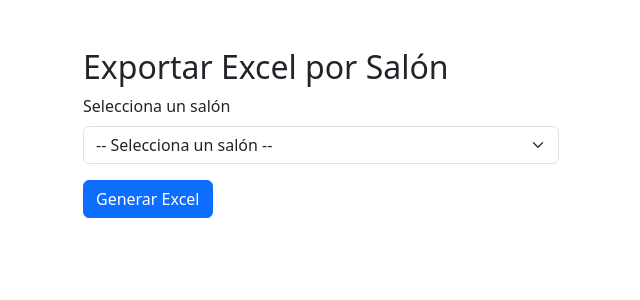
After one commit to Trinity-20/pagina-de-notas-, a FastAPI app: template app/templates/exportar_excel.html in a window 1280 px wide. The commit adds this page. Shown: the top 300 px of the page, without its empty margins (319-959 px from the left). Run offline with FastAPI, Linux system fonts and the light colour scheme; the template is opened without the code that fills it, so the values that code supplies are empty.

Commit message:
add exel

```diff
--- a/app/main.py
+++ b/app/main.py
@@ -1,8 +1,13 @@
 from fastapi import FastAPI, Request, Form
 from fastapi.responses import HTMLResponse
 from fastapi.templating import Jinja2Templates
+from fastapi.responses import StreamingResponse
+from openpyxl.styles import Border, Side
+from openpyxl.utils import get_column_letter
 from app.database import db
 from typing import List
+import io
+import pandas as pd
 
 app = FastAPI()
 
@@ -213,3 +218,92 @@
         "salon": alumno["salon"],
         "modo_edicion": True
     })
+
+@app.get("/exportar_excel", response_class=HTMLResponse)
+async def mostrar_formulario_exportacion(request: Request):
+    salones = db.students.distinct("salon")  # Sin await
+    return templates.TemplateResponse("exportar_excel.html", {
+        "request": request,
+        "salones": salones
+    })
+
+
+@app.get("/exportar_excel_salon")
+async def exportar_excel_salon(salon: str):
+    if not salon:
+        return {"error": "Debes especificar un salón con el parámetro ?salon=SALON"}
+
+    alumnos = list(db.students.find({"salon": salon}))
+    if not alumnos:
+        return {"error": f"No se encontraron alumnas en el salón {salon}"}
+
+    # Normalizar cursos únicos para evitar duplicados por diferencias en mayúsculas/minúsculas o espacios
+    cursos_unicos = set()
+    for alumno in alumnos:
+        for grade in alumno.get("grades", []):
+            curso_normalizado = grade["subject"].strip().lower()
+            cursos_unicos.add(curso_normalizado)
+    cursos_unicos = sorted(cursos_unicos)
+
+    data = []
+    for alumno in alumnos:
+        fila = {"Apellidos y Nombres": alumno.get("name", "").strip().title()}
+        # Inicializar cursos en blanco
+        for curso in cursos_unicos:
+            fila[curso] = ""
+        # Llenar notas con cursos normalizados
+        for grade in alumno.get("grades", []):
+            curso_norm = grade["subject"].strip().lower()
+            fila[curso_norm] = grade["score"]
+        data.append(fila)
+
+    # Crear DataFrame con columnas en orden: nombre + cursos capitalizados
+    columnas = ["Apellidos y Nombres"] + list(cursos_unicos)
+    df = pd.DataFrame(data, columns=columnas)
+
+    stream = io.BytesIO()
+    with pd.ExcelWriter(stream, engine='openpyxl') as writer:
+        df.to_excel(writer, index=False, sheet_name="Alumnas")
+
+        wb = writer.book
+        ws = wb["Alumnas"]
+
+        thin_border = Border(
+            left=Side(style='thin'),
+            right=Side(style='thin'),
+            top=Side(style='thin'),
+            bottom=Side(style='thin')
+        )
+
+        max_row = ws.max_row
+        max_col = ws.max_column
+
+        # Aplicar bordes a todas las celdas con datos
+        for row in range(1, max_row + 1):
+            for col in range(1, max_col + 1):
+                cell = ws.cell(row=row, column=col)
+                cell.border = thin_border
+
+        # Opcional: Ajustar ancho de columnas automáticamente
+        for col in range(1, max_col + 1):
+            max_length = 0
+            column_letter = get_column_letter(col)
+            for row in range(1, max_row + 1):
+                cell = ws[f"{column_letter}{row}"]
+                if cell.value:
+                    max_length = max(max_length, len(str(cell.value)))
+            adjusted_width = max_length + 2
+            ws.column_dimensions[column_letter].width = adjusted_width
+
+    stream.seek(0)
+
+    filename = f"Alumnas_{salon}.xlsx"
+    headers = {
+        "Content-Disposition": f'attachment; filename="{filename}"'
+    }
+
+    return StreamingResponse(
+        stream,
+        media_type="application/vnd.openxmlformats-officedocument.spreadsheetml.sheet",
+        headers=headers
+    )
--- /dev/null
+++ b/app/templates/exportar_excel.html
@@ -0,0 +1,28 @@
+<!DOCTYPE html>
+<html lang="es">
+<head>
+  <meta charset="UTF-8" />
+  <meta name="viewport" content="width=device-width, initial-scale=1" />
+  <title>Exportar Excel por Salón</title>
+  <link href="https://cdn.jsdelivr.net/npm/bootstrap@5.3.0/dist/css/bootstrap.min.css" rel="stylesheet" />
+</head>
+<body>
+  <div class="container my-5" style="max-width: 500px;">
+    <h2>Exportar Excel por Salón</h2>
+    <form method="GET" action="/exportar_excel_salon" target="_blank">
+      <div class="mb-3">
+        <label for="salon" class="form-label">Selecciona un salón</label>
+        <select class="form-select" id="salon" name="salon" required>
+          <option value="" selected disabled>-- Selecciona un salón --</option>
+          {% for s in salones %}
+            <option value="{{ s }}">{{ s }}</option>
+          {% endfor %}
+        </select>
+      </div>
+      <button type="submit" class="btn btn-primary">Generar Excel</button>
+    </form>
+  </div>
+
+  <script src="https://cdn.jsdelivr.net/npm/bootstrap@5.3.0/dist/js/bootstrap.bundle.min.js"></script>
+</body>
+</html>
--- a/app/templates/menu.html
+++ b/app/templates/menu.html
@@ -85,6 +85,9 @@
       <a href="/eliminar" class="list-group-item list-group-item-action list-group-item-danger">
         <i class="fas fa-trash-alt"></i> Eliminar Alumna
       </a>
+      <a href="/exportar_excel" class="list-group-item list-group-item-action list-group-item-info">
+    <i class="fas fa-file-excel"></i> Exportar Excel
+  </a>
     </div>
   </div>
 
--- a/requirements.txt
+++ b/requirements.txt
@@ -3,4 +3,7 @@
 pymongo
 jinja2
 gunicorn
+pandas
+openpyxl
 #pyinstaller
+#http://localhost:8000/exportar_excel_salon?salon=2doB
```
